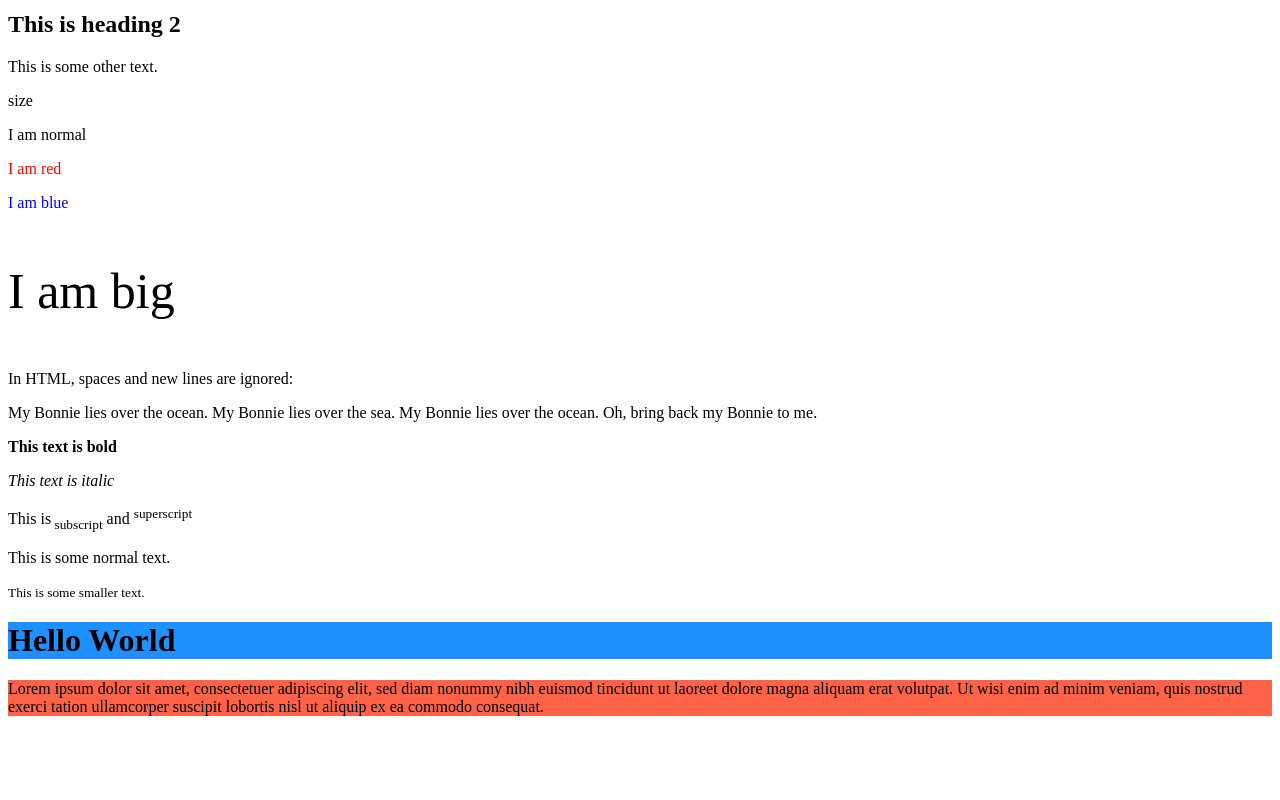
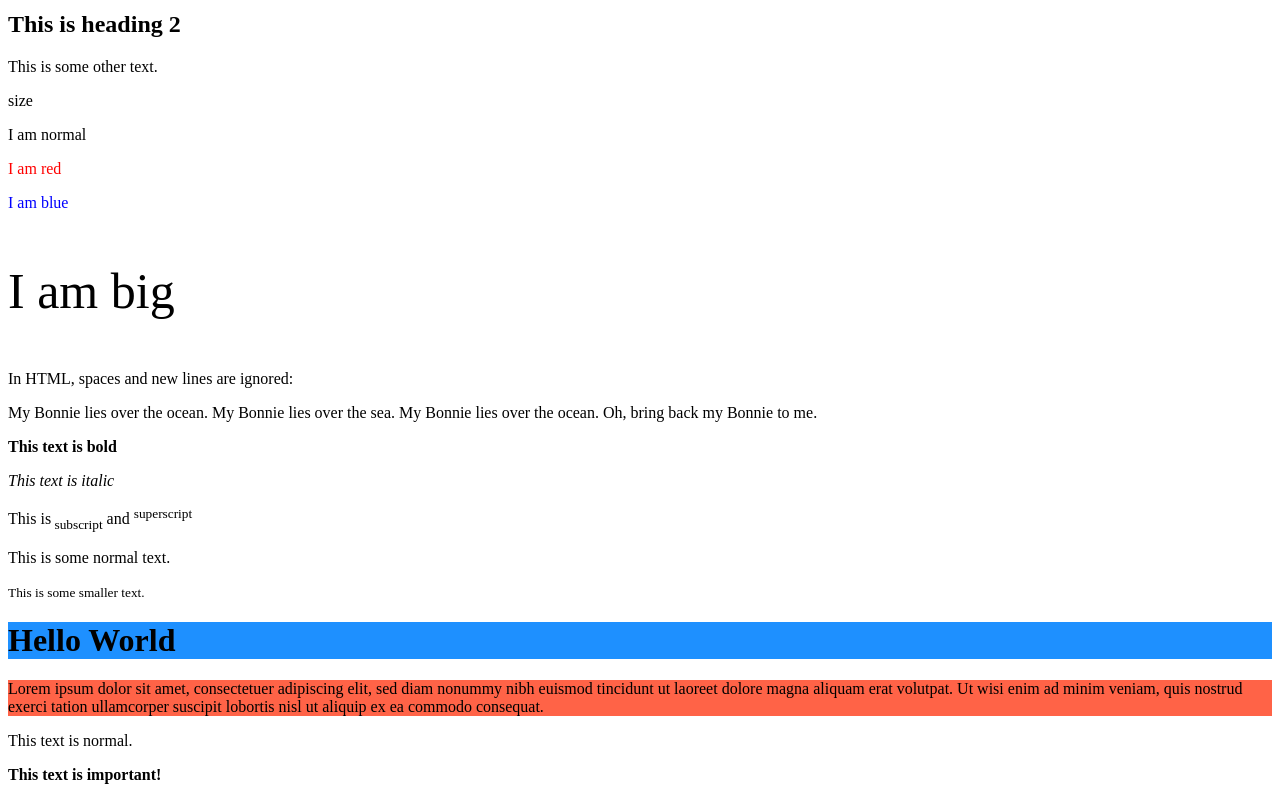
Before and after one commit to Nawwarahyazid/finalscm, a plain HTML site: page index.html in a window 1280 px wide. Shown: the part 592-1392 px from the top of the page. Before the commit the page ends 1324 px from the top, so only its background shows below. Drawn offline with Linux system fonts and the light colour scheme.

Commit message:
Update index.html

```diff
--- a/index.html
+++ b/index.html
@@ -76,5 +76,12 @@ Ut wisi enim ad minim veniam, quis nostrud exerci tation ullamcorper suscipit lo
 </p>
 
 
+
+<p>This text is normal.</p>
+
+<p><strong>This text is important!</strong></p>
+
+
+
 </body>
 </html>
```
